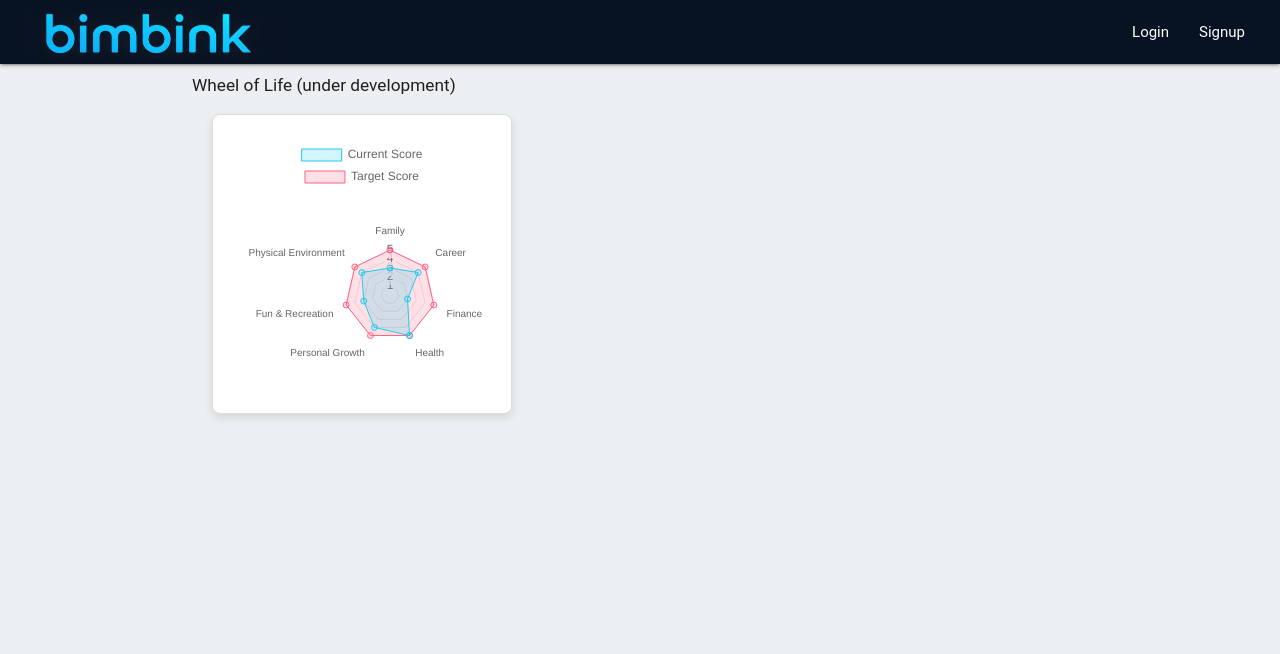
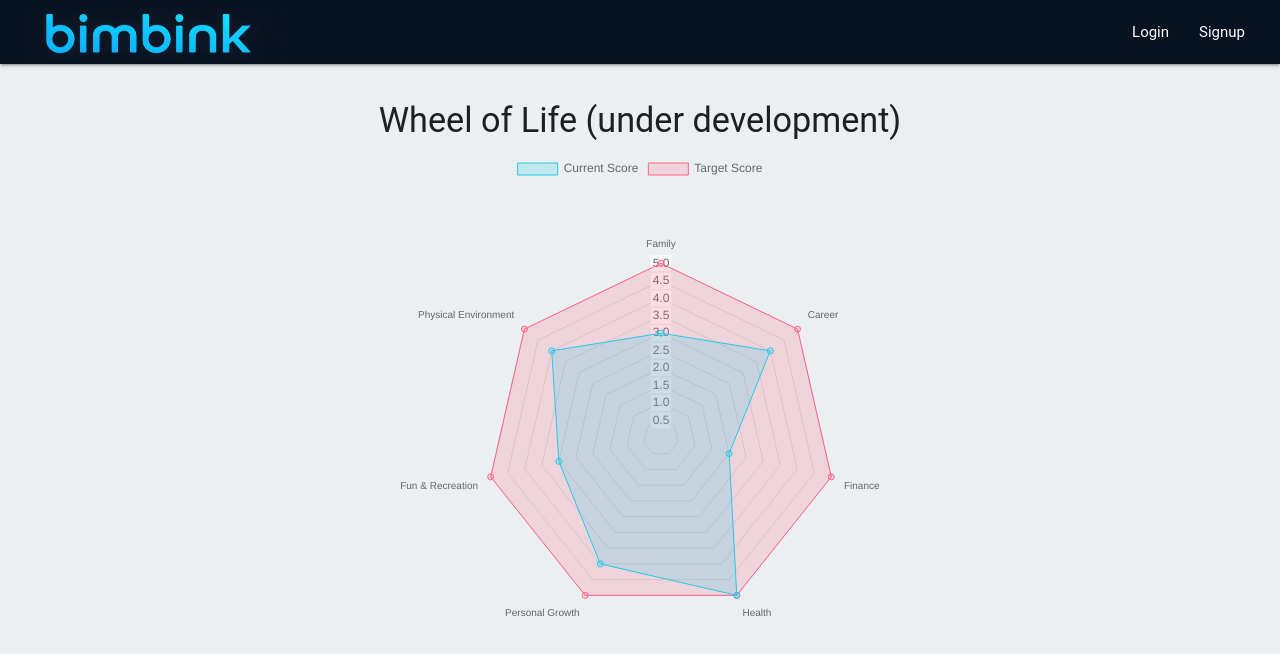
Before and after one commit to alexgalkin/goal-tracking, a React app in the folder bimbink-web-app/: page /wheel-of-life in a window 1280 px wide. Shown: the top 654 px of the page. Built offline with nearby package versions, Linux system fonts and the light colour scheme; no server answers; what reactfire would draw is missing.

Commit message:
fix: update look and feel of wheel of life

```diff
--- a/bimbink-web-app/src/components/WheelOfLife.js
+++ b/bimbink-web-app/src/components/WheelOfLife.js
@@ -6,9 +6,10 @@ import '../styles/PointBGoals.css'; // Reuse the same styles
 const WheelOfLife = () => {
   return (
     <div className="container">
-      <h6>Wheel of Life (under development)</h6>
-      <div className="card">
+
+      <div className="card-container">
         <div className="card-content">
+        <h4>Wheel of Life (under development)</h4>
           <RadarChart />
         </div>
       </div>
```
